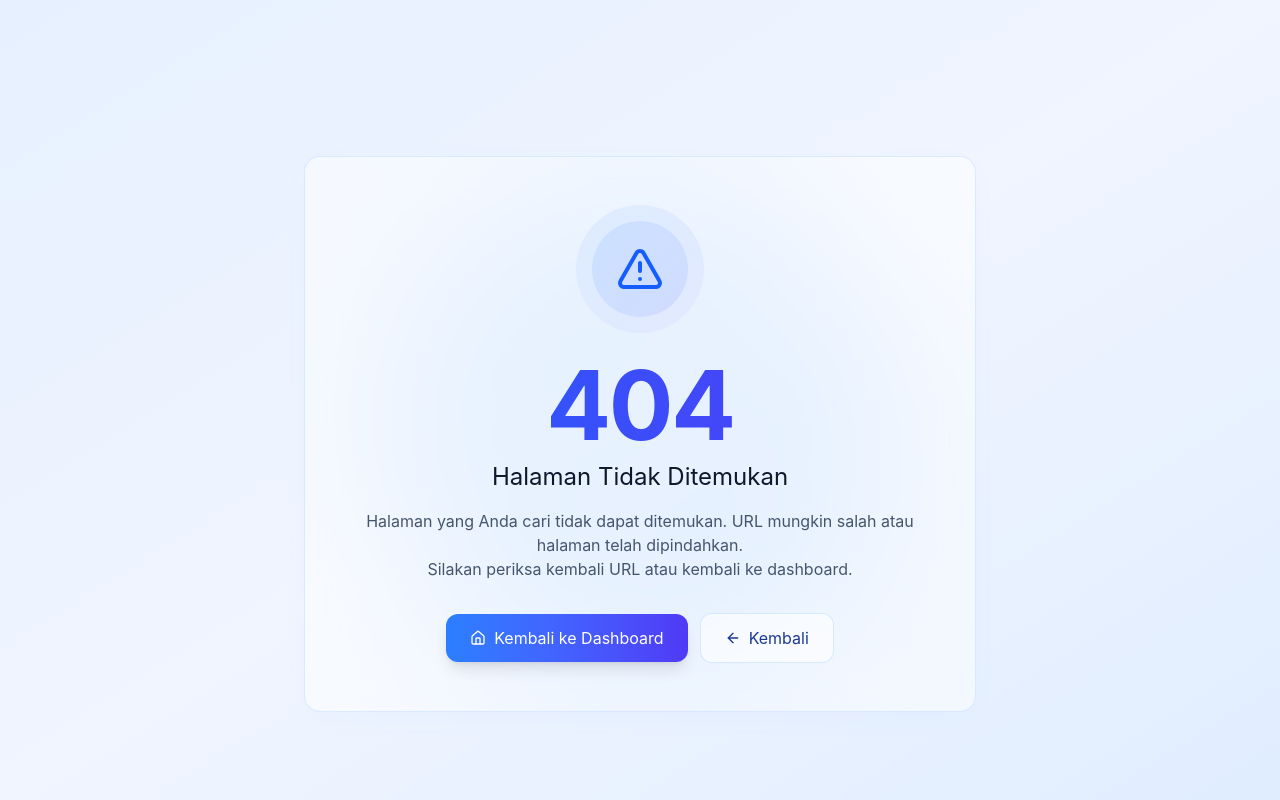
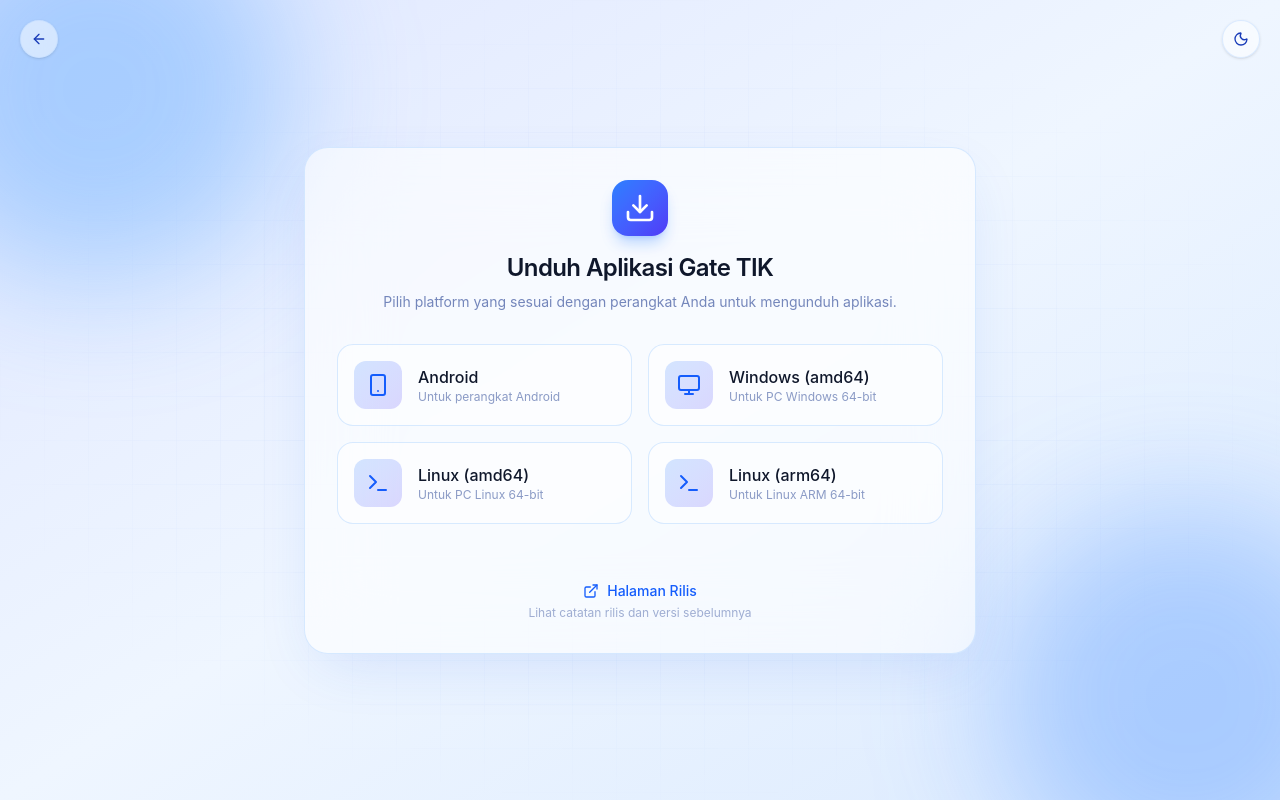
Before and after one commit to kite1412/gate-tik-fe, a React (Vite) app: page /download in a window 1280 px wide. Built offline with nearby package versions, Linux system fonts and the light colour scheme; no server answers; the HTML template or start-up script is replaced by a standard one.

Commit message:
feat: add app download page

```diff
--- a/src/components/Sidebar.jsx
+++ b/src/components/Sidebar.jsx
@@ -1,5 +1,5 @@
 import { AnimatePresence, motion } from 'motion/react';
-import { LayoutDashboard, Video, Car, Users, ScrollText, PhoneCall, LogOut, X } from 'lucide-react';
+import { LayoutDashboard, Video, Car, Users, ScrollText, PhoneCall, LogOut, X, Download } from 'lucide-react';
 import { NavLink } from 'react-router-dom';
 import { useNavigate } from 'react-router-dom';
 
@@ -62,6 +62,23 @@
           </NavLink>
         ))}
       </nav>
+
+      <div className="mt-auto pt-4 md:hidden">
+        <button
+          onClick={() => {
+            navigate('/download');
+            if (onClose) onClose();
+          }}
+          className={`flex w-full items-center justify-center gap-2 rounded-xl border px-3 py-2 text-sm font-medium transition ${
+            dark
+              ? 'border-white/10 bg-white/5 hover:bg-white/10 text-white'
+              : 'border-blue-200/60 bg-white/60 text-blue-800 hover:bg-white hover:shadow-md'
+          }`}
+        >
+          <Download className="h-4 w-4" />
+          <span className="whitespace-nowrap">Download App</span>
+        </button>
+      </div>
 
       <div
         className={`mt-4 flex items-center gap-3 rounded-2xl border p-3 ${
--- a/src/layouts/Layout.jsx
+++ b/src/layouts/Layout.jsx
@@ -1,6 +1,6 @@
 import { useState } from 'react';
 import { motion } from 'motion/react';
-import { Menu, Moon, Sun } from 'lucide-react';
+import { Menu, Moon, Sun, Download } from 'lucide-react';
 import { Outlet, useLocation, useNavigate } from 'react-router-dom';
 import { Sidebar } from '../components/Sidebar';
 import { useAuth } from '../contexts/useAuth';
@@ -104,6 +104,17 @@
             </div> */}
 
             <button
+              onClick={() => navigate('/download')}
+              className={`hidden sm:flex items-center gap-2 rounded-xl border px-3.5 py-1.5 text-sm font-medium transition ${
+                dark
+                  ? 'border-white/10 bg-white/5 hover:bg-white/10 text-slate-300 hover:text-white'
+                  : 'border-blue-200/60 bg-white/60 text-blue-800 hover:bg-white hover:shadow-md hover:shadow-blue-500/10'
+              }`}
+            >
+              <Download className="h-4 w-4" />
+              <span className="whitespace-nowrap">Download App</span>
+            </button>
+            <button
               onClick={toggle}
               className={`grid h-9 w-9 place-items-center rounded-xl border ${
                 dark
--- /dev/null
+++ b/src/pages/DownloadPage.jsx
@@ -0,0 +1,152 @@
+import { motion } from 'motion/react';
+import { Download, Monitor, Smartphone, Terminal, ExternalLink, Moon, Sun, ArrowLeft } from 'lucide-react';
+import { useNavigate } from 'react-router-dom';
+import { useTheme } from '../hooks/useTheme';
+import { useMediaQuery } from '../hooks/useMediaQuery';
+
+export default function DownloadPage() {
+  const { dark, toggle } = useTheme();
+  const navigate = useNavigate();
+  const isMobile = useMediaQuery('(max-width: 640px)');
+
+  const onToggleDark = () => toggle();
+
+  const platforms = [
+    { name: 'Android', icon: <Smartphone className="h-6 w-6" />, desc: 'Untuk perangkat Android', url: '#' },
+    { name: 'Windows (amd64)', icon: <Monitor className="h-6 w-6" />, desc: 'Untuk PC Windows 64-bit', url: '#' },
+    { name: 'Linux (amd64)', icon: <Terminal className="h-6 w-6" />, desc: 'Untuk PC Linux 64-bit', url: '#' },
+    { name: 'Linux (arm64)', icon: <Terminal className="h-6 w-6" />, desc: 'Untuk Linux ARM 64-bit', url: '#' },
+  ];
+
+  return (
+    <div
+      className={`relative min-h-screen w-full overflow-hidden ${
+        dark
+          ? 'bg-linear-to-br from-[#06122b] via-[#0a1f4d] to-[#020617] text-white'
+          : 'bg-linear-to-br from-[#e0e7ff] via-[#eff6ff] to-[#dbeafe] text-slate-900'
+      }`}
+    >
+      <div
+        className={`pointer-events-none absolute inset-0 ${dark ? 'opacity-30' : 'opacity-20'}`}
+        style={{
+          backgroundImage: dark
+            ? 'linear-gradient(rgba(59,130,246,0.15) 1px, transparent 1px), linear-gradient(90deg, rgba(59,130,246,0.15) 1px, transparent 1px)'
+            : 'linear-gradient(rgba(37,99,235,0.2) 1px, transparent 1px), linear-gradient(90deg, rgba(37,99,235,0.2) 1px, transparent 1px)',
+          backgroundSize: '44px 44px',
+          maskImage: 'radial-gradient(ellipse at center, black 30%, transparent 75%)',
+        }}
+      />
+      <motion.div
+        className={`pointer-events-none absolute -top-32 -left-32 h-96 w-96 rounded-full blur-3xl ${
+          dark ? 'bg-blue-500/30' : 'bg-blue-400/40'
+        }`}
+        animate={{ x: [0, 40, 0], y: [0, 30, 0] }}
+        transition={{ duration: 10, repeat: Infinity }}
+      />
+      <motion.div
+        className={`pointer-events-none absolute -bottom-32 -right-32 h-96 w-96 rounded-full blur-3xl ${
+          dark ? 'bg-indigo-500/30' : 'bg-blue-500/30'
+        }`}
+        animate={{ x: [0, -30, 0], y: [0, -40, 0] }}
+        transition={{ duration: 12, repeat: Infinity }}
+      />
+
+      <div className="absolute left-5 top-5 z-50 flex gap-2">
+        <button
+          onClick={() => navigate(-1)}
+          className={`rounded-full border p-2.5 backdrop-blur-md transition ${
+            dark
+              ? 'border-white/15 bg-white/5 hover:bg-white/10'
+              : 'border-blue-200/50 bg-white/50 text-blue-800 hover:bg-white/80 shadow-sm'
+          }`}
+          aria-label="go back"
+        >
+          <ArrowLeft className="h-4 w-4" />
+        </button>
+      </div>
+
+      <button
+        onClick={onToggleDark}
+        className={`absolute right-5 top-5 z-50 rounded-full border p-2.5 backdrop-blur-md transition ${
+          dark
+            ? 'border-white/15 bg-white/5 hover:bg-white/10'
+            : 'border-blue-200/50 bg-white/50 text-blue-800 hover:bg-white/80 shadow-sm'
+        }`}
+        aria-label="toggle theme"
+      >
+        {dark ? <Sun className="h-4 w-4" /> : <Moon className="h-4 w-4" />}
+      </button>
+
+      <div className="relative z-0 flex min-h-screen items-center justify-center px-5 py-10">
+        <motion.div
+          initial={{ opacity: 0, y: 20 }}
+          animate={{ opacity: 1, y: 0 }}
+          transition={{ duration: 0.6 }}
+          className={`w-full max-w-2xl rounded-3xl border p-8 backdrop-blur-2xl ${
+            dark
+              ? 'border-white/15 bg-white/6 shadow-[0_20px_60px_-15px_rgba(2,8,40,0.7)]'
+              : 'border-blue-200/60 bg-white/60 shadow-[0_20px_60px_-15px_rgba(37,99,235,0.15)]'
+          }`}
+        >
+          <div className="mb-8 flex flex-col items-center text-center">
+            <div
+              className={`mb-4 grid h-14 w-14 p-2 place-items-center rounded-2xl bg-linear-to-br from-blue-500 to-indigo-600 shadow-lg ${
+                dark ? 'shadow-blue-500/40' : 'shadow-blue-500/30 text-white'
+              }`}
+            >
+              <Download className="h-8 w-8 text-white" />
+            </div>
+            <h1 className="text-2xl font-semibold tracking-tight">Unduh Aplikasi Gate TIK</h1>
+            <p className={`mt-2 text-sm ${dark ? 'text-white/60' : 'text-blue-900/60'}`}>
+              Pilih platform yang sesuai dengan perangkat Anda untuk mengunduh aplikasi.
+            </p>
+          </div>
+
+          <div className="grid gap-4 md:grid-cols-2">
+            {platforms.map((platform, idx) => (
+              <a
+                key={idx}
+                href={platform.url}
+                className={`group flex items-center gap-4 rounded-2xl border p-4 transition-all hover:scale-[1.02] ${
+                  dark
+                    ? 'border-white/10 bg-white/5 hover:border-blue-500/50 hover:bg-white/10'
+                    : 'border-blue-200/60 bg-white/50 hover:border-blue-400 hover:bg-white hover:shadow-md'
+                }`}
+              >
+                <div
+                  className={`grid h-12 w-12 shrink-0 place-items-center rounded-xl bg-linear-to-br from-blue-500/20 to-indigo-600/20 ${
+                    dark ? 'text-blue-400' : 'text-blue-600'
+                  }`}
+                >
+                  {platform.icon}
+                </div>
+                <div className="flex-1">
+                  <h3 className="font-medium">{platform.name}</h3>
+                  <p className={`text-xs ${dark ? 'text-white/50' : 'text-blue-900/50'}`}>
+                    {platform.desc}
+                  </p>
+                </div>
+                <Download className={`h-5 w-5 opacity-0 transition-all group-hover:opacity-100 ${dark ? 'text-white' : 'text-blue-600'}`} />
+              </a>
+            ))}
+          </div>
+
+          <div className="mt-8 pt-6 border-t border-white/10 flex flex-col items-center">
+            <a
+              href="#"
+              className={`inline-flex items-center gap-2 text-sm font-medium transition-colors ${
+                dark ? 'text-blue-400 hover:text-blue-300' : 'text-blue-600 hover:text-blue-700'
+              }`}
+            >
+              <ExternalLink className="h-4 w-4" />
+              Halaman Rilis
+            </a>
+            <p className={`mt-1 text-xs ${dark ? 'text-white/40' : 'text-blue-900/40'}`}>
+              Lihat catatan rilis dan versi sebelumnya
+            </p>
+          </div>
+        </motion.div>
+      </div>
+    </div>
+  );
+}
--- a/src/pages/LoginPage.jsx
+++ b/src/pages/LoginPage.jsx
@@ -1,6 +1,6 @@
 import { useState } from 'react';
 import { motion } from 'motion/react';
-import { Mail, Lock, Moon, Sun, Loader2 } from 'lucide-react';
+import { Mail, Lock, Moon, Sun, Loader2, Download } from 'lucide-react';
 import { useLocation, useNavigate } from 'react-router-dom';
 import { useAuth } from '../contexts/useAuth';
 import { useMediaQuery } from '../hooks/useMediaQuery';
@@ -68,9 +68,21 @@
         transition={{ duration: 12, repeat: Infinity }}
       />
 
+      <div className="absolute right-5 top-5 z-50 flex items-center gap-3">
+        <button
+          onClick={() => navigate('/download')}
+          className={`flex items-center gap-2 rounded-full border px-4 py-2 text-sm font-medium backdrop-blur-md transition ${
+            dark
+              ? 'border-white/15 bg-white/5 hover:bg-white/10 text-white'
+              : 'border-blue-200/50 bg-white/50 text-blue-800 hover:bg-white/80 shadow-sm'
+          }`}
+        >
+          <Download className="h-4 w-4" />
+          <span className="hidden sm:inline whitespace-nowrap">Download App</span>
+        </button>
         <button
           onClick={onToggleDark}
-        className={`absolute right-5 top-5 z-50 rounded-full border p-2.5 backdrop-blur-md transition ${
+          className={`rounded-full border p-2.5 backdrop-blur-md transition ${
             dark
               ? 'border-white/15 bg-white/5 hover:bg-white/10'
               : 'border-blue-200/50 bg-white/50 text-blue-800 hover:bg-white/80 shadow-sm'
@@ -79,6 +91,7 @@
         >
           {dark ? <Sun className="h-4 w-4" /> : <Moon className="h-4 w-4" />}
         </button>
+      </div>
 
       <div className="relative z-0 flex min-h-screen items-center justify-center px-5 py-10">
         <motion.div
--- a/src/router.jsx
+++ b/src/router.jsx
@@ -12,6 +12,7 @@
 import LogsPage from './pages/LogsPage';
 import ProfilePage from './pages/ProfilePage';
 import NotFoundPage from './pages/NotFoundPage';
+import DownloadPage from './pages/DownloadPage';
 
 export const router = createBrowserRouter([
   {
@@ -48,6 +49,7 @@
           { path: '/profile', element: <ProfilePage /> },
         ],
       },
+      { path: '/download', element: <DownloadPage /> },
       { path: '*', element: <NotFoundPage /> },
     ],
   },
```
Lines whose indentation alone changed are shown as unchanged.
